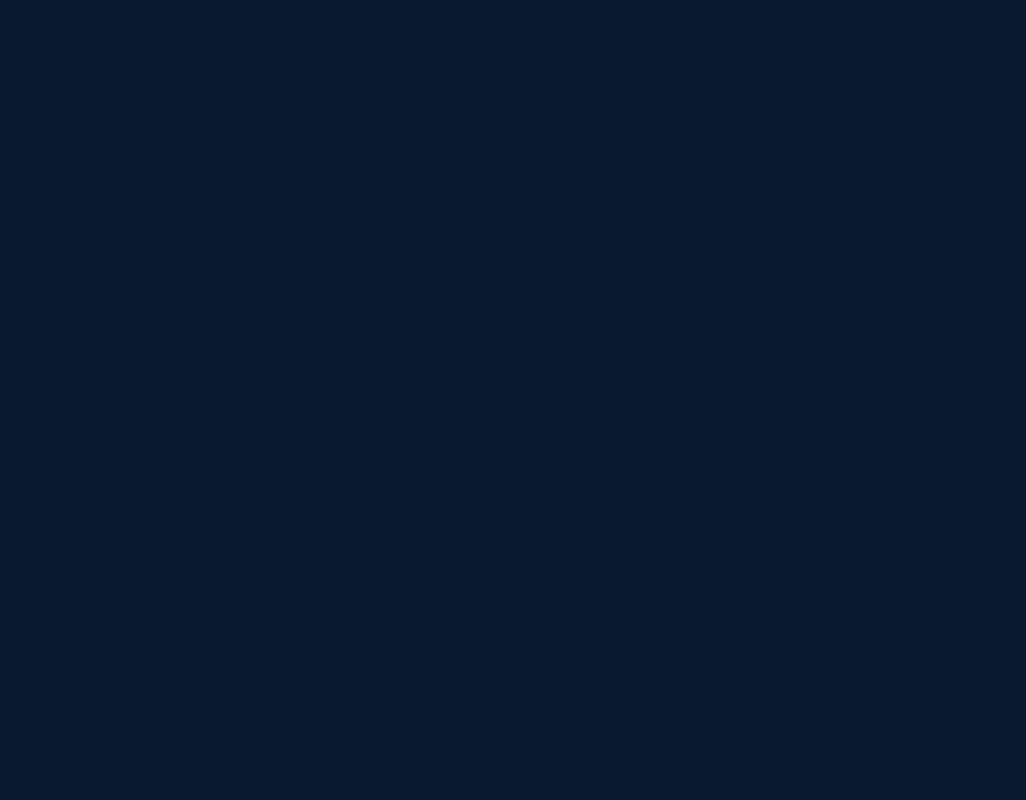
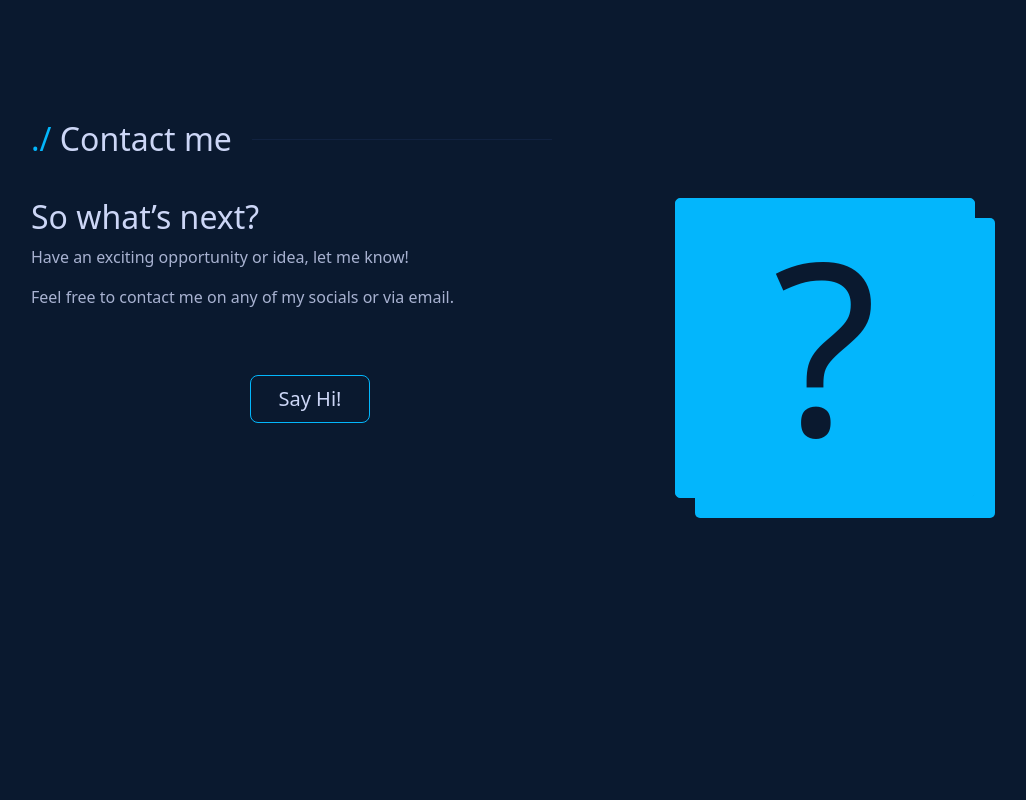
Before and after one commit to Giles-Billenness/Giles-Billenness.github.io, a React (Create React App) app: page / in a window 1280 px wide. Shown: the part 3260-4060 px from the top of the page, without its empty margins (119-1145 px from the left). Built offline with nearby package versions, Linux system fonts and the light colour scheme.

Commit message:
Add contact me section

```diff
--- a/src/App.tsx
+++ b/src/App.tsx
@@ -5,6 +5,7 @@ import { IntroSection } from './components/intro-section/intro-section';
 import { ExperienceSection } from './components/experience-section/experience-section';
 import { SectionHeader } from './components/section-header/section-header';
 import { AboutContent } from './components/about-content/about-content';
+import { ContactContent } from './components/contact-content/contact-content';
 
 function App() {
     return (
@@ -27,21 +28,20 @@ function App() {
                     </div>
                 </section>
                 <section id="projects">
-                    <div className={styles['sectionDiv']}>
-                        {/* add here */}
-                    </div>
+                    <div className={styles['sectionDiv']}>{/* add here */}</div>
                 </section>
                 <section id="contact">
                     <div className={styles['sectionDiv']}>
-                        {/* add here */}
+                        <SectionHeader sectionTitle="Contact me" />
+                        <ContactContent />
                     </div>
                 </section>
             </main>
 
-            <header className={styles['App-header']}>
+            {/* <header className={styles['App-header']}>
                 <img src={logo} className={styles['App-logo']} alt="logo" />
-                <h1 className="ProjectTitle">In Production</h1>
-            </header>
+                <h1 className="ProjectTitle">Built with react</h1>
+            </header> */}
         </div>
     );
 }
--- /dev/null
+++ b/src/components/contact-content/contact-content.module.scss
@@ -0,0 +1,65 @@
+.root {
+}
+.divGrid{
+    display: grid;
+    grid-template-columns: 3fr 2fr;
+    gap: 50px;
+}
+.paragraphContent{
+
+    color: var(--textColourPrimary)
+}
+.imageContent{
+    position: relative;
+    object-fit: cover;
+    width: 300px;
+    height: 300px;
+    border-radius: 5px;
+    vertical-align: middle;
+    // align at top but horisontally in the middle
+    align-self: start;
+    justify-self: center;
+    border: 0.5px solid var(--secondaryColor);
+
+    //add empty rectangle as a box shaddow
+    box-shadow: 20px 20px 0 0 var(--secondaryColor);
+
+    //colour image on hover
+    background-color: var(--secondaryColor);
+    img {
+        opacity: 0.7;
+    }
+    //add nice image transition on hover
+    transition: all 0.5s ease;
+    &:hover {
+        transform: scale(1.05);
+        box-shadow: 0 0 10px var(--secondaryColor);
+        opacity: 1;
+    }
+}
+.imageContent h1{
+    font-size: 240px;
+    color: var(--mainColor);
+    text-align: center;
+    //text align middle vertical
+    justify-content: center;
+}
+.paragraphContent h2{
+    color: var(--textColor);
+}
+
+.emailbtnDiv{
+    display: grid;
+    place-items: center;
+}
+
+.emailbtn{
+    // color: var(--secondaryColor) !important;
+    border-color: var(--secondaryColor) !important;
+    width: 120px;
+    margin-top:50px;
+}
+
+.emailbtn:hover{
+    background-color: var(--secondaryColorOpacity) !important;
+}
--- /dev/null
+++ b/src/components/contact-content/contact-content.tsx
@@ -0,0 +1,38 @@
+import styles from './contact-content.module.scss';
+import classNames from 'classnames';
+import Button from 'react-bootstrap/Button';
+
+export interface ContactContentProps {
+    className?: string;
+    children?: React.ReactNode;
+}
+
+/**
+ * This component was generated using Codux's built-in Default new component template.
+ * For details on on how to create custom new component templates, see https://help.codux.com/kb/en/article/configuration-for-contact-contents-and-templates
+ */
+export const ContactContent = ({ className, children = 'ContactContent' }: ContactContentProps) => {
+    return (
+        <div className={classNames(styles.root, className)}>
+            <div className={styles['divGrid']}>
+                <div className={styles['paragraphContent']}>
+                    <h2>
+                    So what’s next?
+                    </h2>
+                    <p>
+                    Have an exciting opportunity or idea, let me know!
+                    </p>
+                    <p>
+                    Feel free to contact me on any of my socials or via email.
+                    </p>
+                    <div className={styles['emailbtnDiv']}>
+                        <Button variant="outline-success" className={styles['emailbtn']} href="mailto:giles.billenness@blueyonder.co.uk" size="lg">Say Hi!</Button>
+                    </div>
+                </div>
+                <div className={styles['imageContent']}>
+                    <h1>?</h1>
+                </div>
+            </div>
+        </div>
+    );
+};
--- a/src/components/experience-section/experience-section.module.scss
+++ b/src/components/experience-section/experience-section.module.scss
@@ -31,9 +31,25 @@
     // align-self: start;
     // justify-self: center;
 }
-// .nav-pills {
-.flex-column.nav.nav-pills{
-    --bs-nav-pills-border-radius: 0.375rem !important;
-    --bs-nav-pills-link-active-color: #fff !important;
-    --bs-nav-pills-link-active-bg: red !important;
+
+.myClass ul > li > a {
+    background-color: white;
+    color: red;
 }
+.myClass ul > li > a:hover {
+    background-color: pink;
+}
+
+/* Active tab */
+.myClass ul > li.active > a,
+.myClass ul > li.active > a:hover,
+.myClass ul > li.active > a:focus {
+    background-color: red;
+    color: white;
+}
+
+/* Disabled tab */
+.myClass ul > li.disabled > a {
+    background-color: lightgray;
+    color: darkgray;
+}
--- a/src/components/experience-section/experience-section.tsx
+++ b/src/components/experience-section/experience-section.tsx
@@ -17,7 +17,7 @@ export interface ExperienceSectionProps {
  */
 export const ExperienceSection = ({ className, children = 'ExperienceSection' }: ExperienceSectionProps) => {
     return (
-        <Tab.Container id="left-tabs-example" defaultActiveKey="first">
+        <Tab.Container id="left-tabs" defaultActiveKey="first">
         <Row>
           <Col sm={3}>
             <Nav variant="pills" className="flex-column">
@@ -73,7 +73,7 @@ export const ExperienceSection = ({ className, children = 'ExperienceSection' }:
                       optio, eaque rerum! Provident similique accusantiu</p>
                   </div>
                   <div className={styles['imageContent']}>
-                    <img src="https://www.ibm.com/cloud-computing/bluemix/sites/default/files/IBM%20Cloud%20Logo.png" alt="IBM Logo" className={styles['imageContent']}/>
+                    <img src={IBMImg} alt="IBM Logo" className={styles['imageContent']}/>
                   </div>
                 </div>
               </Tab.Pane>
```
Also changed, not shown: src/_codux/boards/contact-content/contact-content.board.tsx (added, +13 -0 lines).
